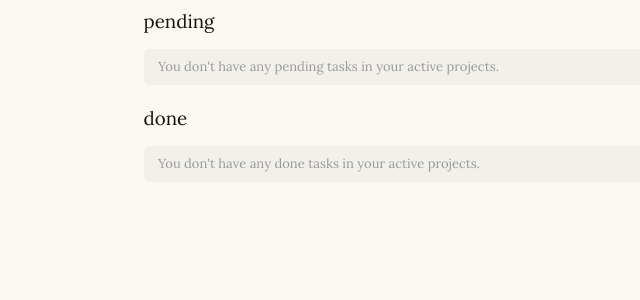
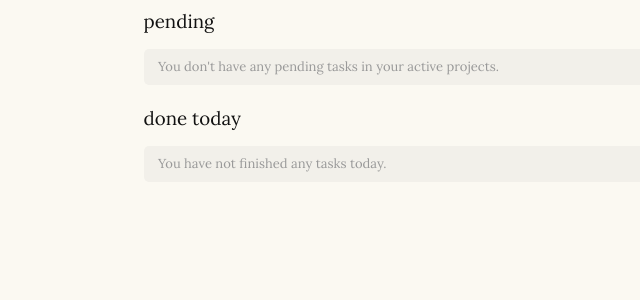
Before and after one commit to juliavillela/tick_project, a Django app: template tick_project/tracker/templates/tracker/task_list.html in a window 1280 px wide. Shown: the part 159-459 px from the top of the page, without its empty margins (99-739 px from the left). Run offline with Django 5.2, Linux system fonts and the light colour scheme; the template is opened without the code that fills it, so the values that code supplies are empty; parts of the project's set-up code (start-up, migrations or seed data) failed here and were passed over; some web fonts are replaced.

Commit message:
update task list view to display tasks done today instead of active done tasks and include project badge.

```diff
--- a/tick_project/tracker/templates/tracker/task_list.html
+++ b/tick_project/tracker/templates/tracker/task_list.html
@@ -11,7 +11,7 @@
 <section class="mb-3">
     <h3 class="mb-2">pending</h3>
     {% for task in pending_tasks %}
-        {% include "tracker/partials/_pending_task_list_item.html" with task=task current_session=current_session %}
+        {% include "tracker/partials/_pending_task_list_item.html" with task=task current_session=current_session include_project=True %}
     {% empty %}
         <div class="card card-li">
             <div class="small muted">
@@ -21,16 +21,17 @@
     {% endfor %}
 </section>
 
-<section>
-    <h3 class="mb-2">done</h3>
-    {% for task in done_tasks %}
-        {% include "tracker/partials/_done_task_list_item.html" with task=task %}
+<section class="mb-3">
+    <h3 class="mb-2">done today</h3>
+    {% for task in done_today %}
+        {% include "tracker/partials/_done_task_list_item.html" with task=task include_project=True %}
     {% empty %}
         <div class="card card-li">
             <div class="small muted">
-                You don't have any done tasks in your active projects.
+                You have not finished any tasks today.
             </div>
         </div>
     {% endfor %}
 </section>
+
 {% endblock %}
```
Also changed, not shown: tick_project/tracker/views/tasks.py (+4 -3 lines).
